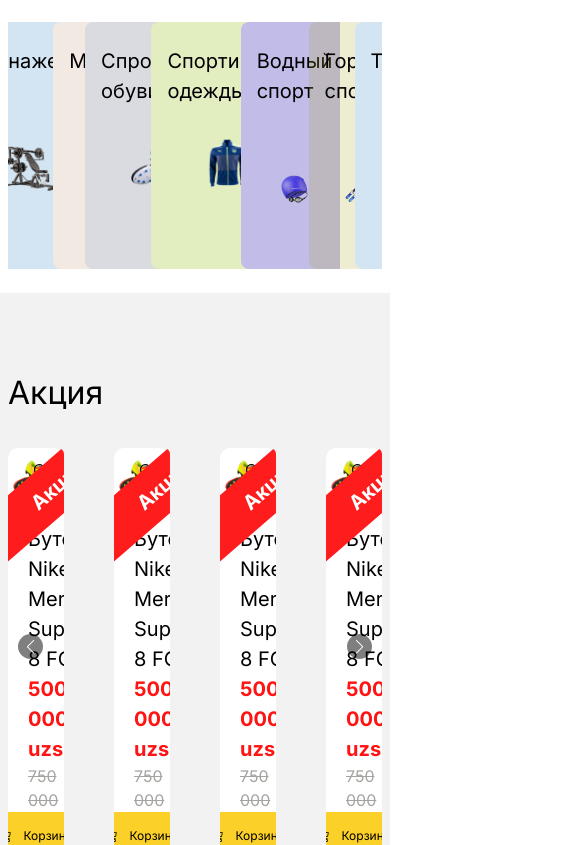
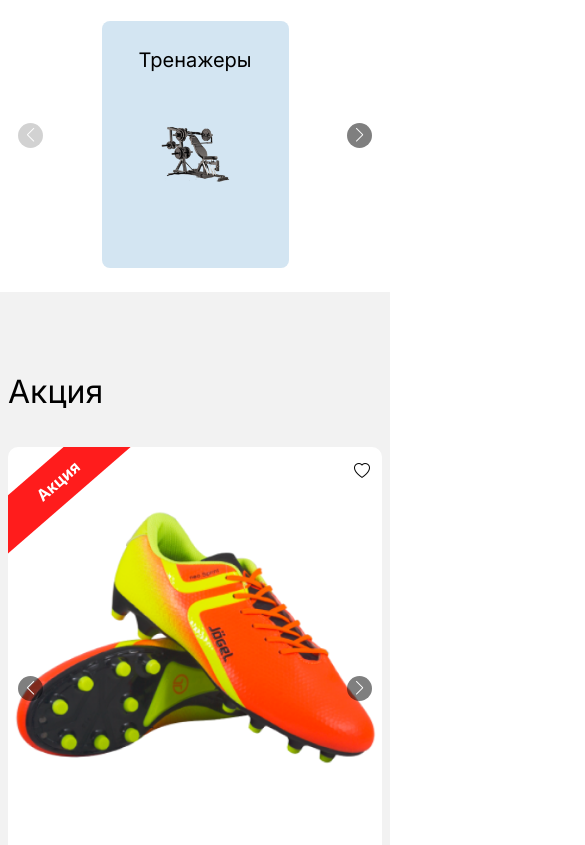
Before and after one commit to akhmadxon/SPORTMARKET.UZ, a Next.js app: page / in a window 390 px wide. Shown: the part 840-1685 px from the top of the page, 585 px wide, since content can reach past the window. Built offline with nearby package versions, Linux system fonts and the light colour scheme.

Commit message:
maked responsive

```diff
--- a/components/ui/card/carusel-cards.jsx
+++ b/components/ui/card/carusel-cards.jsx
@@ -1,32 +1,48 @@
-import Image from "next/image"
+import Image from "next/image";
+import { Butsa } from "@/assets/images/";
 
-import { Butsa  } from "@/assets/images/"
-
-function Index({text, bg}){
-  return <>
-  <div className="group w-[292px] h-[416px] rounded-md relative overflow-hidden ">
-    {
-        bg && <div style={{background:bg}}  className="absolute top-3 left-[-50px]  py-2.5 divide-fuchsia-50 items-center justify-center w-[200px] z-20 r] rotate-[-41deg] ">
-        <p className="text-[20px] font-bold text-white">{text}</p>
+function Index({ text, bg }) {
+  return (
+    <div className="group w-full sm:w-[292px] h-auto sm:h-[416px] rounded-md relative overflow-hidden">
+      {bg && (
+        <div
+          style={{ background: bg }}
+          className="absolute top-3 left-[-50px] py-2.5 items-center justify-center w-[200px] z-20 rotate-[-41deg]"
+        >
+          <p className="text-[16px] sm:text-[20px] font-bold text-white">
+            {text}
+          </p>
         </div>
-    }
-    <button className=" absolute top-3 right-3 cursor-pointer ">
-       <i className="bi bi-heart text-[18px] font-bold cursor-pointer"></i>
+      )}
+      <button className="absolute top-3 right-3 cursor-pointer">
+        <i className="bi bi-heart text-[16px] sm:text-[18px] font-bold"></i>
       </button>
-    <div className="mx-auto flex items-center justify-center overflow-hidden ">
-        <Image src={Butsa} width={202} height={174} alt="Sumka"  className="group-hover:scale-95 duration-300"/>
+      <div className="mx-auto flex items-center justify-center overflow-hidden">
+        <Image
+          src={Butsa}
+          width={202}
+          height={174}
+          alt="Sumka"
+          className="group-hover:scale-95 duration-300"
+        />
       </div>
-    <div className="flex flex-col items-start px-5 ">
-        <h2 className="text-[20px] text-start mt-5">Бутса Nike Mercurial Superfly 8 FG</h2>
-        <p className="text-[20px] font-bold text-[#FF1313] text-start ">500 000 uzs</p>
-        <del className="text-[16px] text-start text-[#1F1D14] opacity-[0.4]">750 000</del>
+      <div className="flex flex-col items-start px-3 sm:px-5">
+        <h2 className="text-[16px] sm:text-[20px] text-start mt-5">
+          Бутса Nike Mercurial Superfly 8 FG
+        </h2>
+        <p className="text-[16px] sm:text-[20px] font-bold text-[#FF1313] text-start">
+          500 000 uzs
+        </p>
+        <del className="text-[14px] sm:text-[16px] text-start text-[#1F1D14] opacity-40">
+          750 000
+        </del>
       </div>
-    <button className="flex w-full items-center justify-center gap-3 py-[15px] bg-[#FBD029] rounded-br-md rounded-bl-md">
-    <i className="bi bi-cart3"></i>
+      <button className="flex w-full items-center justify-center gap-3 py-[10px] sm:py-[15px] bg-[#FBD029] rounded-br-md rounded-bl-md">
+        <i className="bi bi-cart"></i>
         Корзина
       </button>
     </div>
-  </>
+  );
 }
 
-export default Index
+export default Index;
--- a/components/ui/carusel-1/style.css
+++ b/components/ui/carusel-1/style.css
@@ -1,3 +1,4 @@
+/* Base styles */
 .swiper-button-next,
 .swiper-button-prev {
   color: #fff;
@@ -23,4 +24,28 @@
 .swiper-pagination-bullets,
 .swiper-scrollbar {
   display: none;
-} /*# sourceMappingURL=style.css.map */
+}
+
+/* Responsive styles */
+@media (max-width: 768px) {
+  .swiper-button-next,
+  .swiper-button-prev {
+    width: 30px;
+    height: 30px;
+  }
+  .swiper-button-next:after,
+  .swiper-button-prev:after {
+    font-size: 16px;
+  }
+}
+@media (max-width: 480px) {
+  .swiper-button-next,
+  .swiper-button-prev {
+    width: 25px;
+    height: 25px;
+  }
+  .swiper-button-next:after,
+  .swiper-button-prev:after {
+    font-size: 14px;
+  }
+}/*# sourceMappingURL=style.css.map */
--- a/components/ui/catalog/index.jsx
+++ b/components/ui/catalog/index.jsx
@@ -1,45 +1,75 @@
-"use client"
+"use client";
 import React from 'react';
 import { Swiper, SwiperSlide } from 'swiper/react';
 import 'swiper/css';
 import 'swiper/css/free-mode';
 import 'swiper/css/pagination';
+import 'swiper/css/navigation';
 import "./style.scss";
-import { FreeMode, Pagination } from 'swiper/modules';
-import { Myachi , Obuv , Odejdi , Terenajorni , VodniSport , GorniSport } from '@/assets/images';
+import { FreeMode, Pagination, Navigation } from 'swiper/modules';
+import { Myachi, Obuv, Odejdi, Terenajorni, VodniSport, GorniSport } from '@/assets/images';
 import Image from 'next/image';
 
 export default function CaruselCatalog() {
   const data = [
-    {title: "Тренажеры" , bg: "#D3E5F2" , img: Terenajorni},
-    {title: "Мячи" , bg: "#F3E9E3" , img: Myachi},
-    {title:"Спротивные обуви", bg: "#DADBE0" , img:Obuv },
-    {title: "Спортивные одежды" , bg: "#E2EEC0" , img: Odejdi},
-    {title: "Водный спорт" , bg: "#C2BCE8" , img: VodniSport},
-    {title: "Горный спорт" , bg: "rgba(171,165,32,0.2)" , img: GorniSport},
-    {title: "Тренажеры" , bg: "#D3E5F2" , img: Terenajorni},
-    {title: "Мячи" , bg: "#F3E9E3" , img: Myachi},
-    {title:"Спротивные обуви", bg: "#DADBE0" , img:Obuv },
-    {title: "Спортивные одежды" , bg: "#E2EEC0" , img: Odejdi},
-    {title: "Водный спорт" , bg: "#C2BCE8" , img: VodniSport},
-    {title: "Горный спорт" , bg: "rgba(171,165,32,0.2)" , img: GorniSport},
+    { title: "Тренажеры", bg: "#D3E5F2", img: Terenajorni },
+    { title: "Мячи", bg: "#F3E9E3", img: Myachi },
+    { title: "Спротивные обуви", bg: "#DADBE0", img: Obuv },
+    { title: "Спортивные одежды", bg: "#E2EEC0", img: Odejdi },
+    { title: "Водный спорт", bg: "#C2BCE8", img: VodniSport },
+    { title: "Горный спорт", bg: "rgba(171,165,32,0.2)", img: GorniSport },
+    { title: "Тренажеры", bg: "#D3E5F2", img: Terenajorni },
+    { title: "Мячи", bg: "#F3E9E3", img: Myachi },
+    { title: "Спротивные обуви", bg: "#DADBE0", img: Obuv },
+    { title: "Спортивные одежды", bg: "#E2EEC0", img: Odejdi },
+    { title: "Водный спорт", bg: "#C2BCE8", img: VodniSport },
+    { title: "Горный спорт", bg: "rgba(171,165,32,0.2)", img: GorniSport },
   ];
 
   return (
     <Swiper
-      slidesPerView={6}
-      spaceBetween={24}
+      spaceBetween={0}
       freeMode={true}
       pagination={{
         clickable: true,
         el: '.swiper-pagination',
       }}
-      modules={[FreeMode, Pagination]}
+      navigation={{
+        nextEl: '.swiper-button-next',
+        prevEl: '.swiper-button-prev',
+      }}
+      breakpoints={{
+        320: {
+          slidesPerView: 1,
+          spaceBetween: 0,
+        },
+        640: {
+          slidesPerView: 2,
+          spaceBetween: 0,
+        },
+        768: {
+          slidesPerView: 3,
+          spaceBetween: 0,
+        },
+        1024: {
+          slidesPerView: 4,
+          spaceBetween: 0,
+        },
+        1280: {
+          slidesPerView: 5,
+          spaceBetween: 0,
+        },
+        1536: {
+          slidesPerView: 6,
+          spaceBetween: 0,
+        },
+      }}
+      modules={[FreeMode, Pagination, Navigation]}
       className="mySwiper"
     >
       {data.map((item, index) => (
         <SwiperSlide key={index}>
-          <div className="w-[187px] h-[247px] rounded-lg pt-6 pb-[36px] px-4 flex items-center justify-between flex-col" style={{background: item.bg }}>
+          <div className="w-[187px] h-[247px] rounded-lg pt-6 pb-[36px] px-4 flex items-center justify-between flex-col" style={{ background: item.bg }}>
             <div className="text-[20px] text-start">{item.title}</div>
             <div>
               <Image src={item.img} width={126} height={102} alt="logo" />
@@ -48,6 +78,8 @@ export default function CaruselCatalog() {
         </SwiperSlide>
       ))}
       <div className="swiper-pagination"></div>
+      <div className="swiper-button-next"></div>
+      <div className="swiper-button-prev"></div>
     </Swiper>
   );
 }
--- a/components/ui/product/index.jsx
+++ b/components/ui/product/index.jsx
@@ -1,44 +1,50 @@
-"use client"
-import { Swiper, SwiperSlide } from 'swiper/react';
-import 'swiper/css/navigation';
-import SwiperCore from 'swiper';
-import {
-    Navigation
-  } from "swiper/modules";
-
+"use client";
+import { Swiper, SwiperSlide } from "swiper/react";
+import "swiper/css";
+import "swiper/css/navigation";
+import SwiperCore from "swiper";
+import { Navigation } from "swiper/modules";
 
 SwiperCore.use([Navigation]);
 
-import { CaruselCard } from '../card';
+import { CaruselCard } from "../card";
 
-
-
-const Carusel = ({text , bg}) => {
+const Carusel = ({ text, bg }) => {
   return (
-    <div className="carousel-container ">
+    <div className="carousel-container">
       <Swiper
-        spaceBetween={50}
-        slidesPerView={4}
+        spaceBetween={20}
+        breakpoints={{
+          320: {
+            slidesPerView: 1,
+            spaceBetween: 10,
+          },
+          640: {
+            slidesPerView: 2,
+            spaceBetween: 20,
+          },
+          768: {
+            slidesPerView: 3,
+            spaceBetween: 30,
+          },
+          1024: {
+            slidesPerView: 4,
+            spaceBetween: 40,
+          },
+        }}
         navigation
         loop={true}
         className="mySwiper"
       >
-        <div className='test-Carusel bg-red-500'>
-            <SwiperSlide style={{borderRadius: 10}}><CaruselCard text={text} bg={bg}/></SwiperSlide>
-            <SwiperSlide style={{borderRadius: 10}}><CaruselCard text={text} bg={bg}/></SwiperSlide>
-            <SwiperSlide style={{borderRadius: 10}}><CaruselCard text={text} bg={bg}/></SwiperSlide>
-            <SwiperSlide style={{borderRadius: 10}}><CaruselCard text={text} bg={bg}/></SwiperSlide>
-            <SwiperSlide style={{borderRadius: 10}}><CaruselCard text={text} bg={bg}/></SwiperSlide>
-            <SwiperSlide style={{borderRadius: 10}}><CaruselCard text={text} bg={bg}/></SwiperSlide>
-            <SwiperSlide style={{borderRadius: 10}}><CaruselCard text={text} bg={bg}/></SwiperSlide>
-            <SwiperSlide style={{borderRadius: 10}}><CaruselCard text={text} bg={bg}/></SwiperSlide>
-            <SwiperSlide style={{borderRadius: 10}}><CaruselCard text={text} bg={bg}/></SwiperSlide>
-            <SwiperSlide style={{borderRadius: 10}}><CaruselCard text={text} bg={bg}/></SwiperSlide>
-
-        </div>
+        {Array.from({ length: 10 }).map((_, index) => (
+          <SwiperSlide key={index} style={{ borderRadius: 10 }}>
+            <CaruselCard text={text} bg={bg} />
+          </SwiperSlide>
+        ))}
       </Swiper>
     </div>
   );
 };
-  Carusel.displayName = 'Carusel';
+
+Carusel.displayName = "Carusel";
 export default Carusel;
--- a/components/ui/product/style.css
+++ b/components/ui/product/style.css
@@ -1,4 +1,4 @@
-  /* styles/globals.css or components/Carousel.module.css */
+/* Base styles */
 .carousel-container {
   position: relative;
 }
@@ -44,4 +44,49 @@
 .test-Carusel {
   margin-top: 50px;
   background: red;
-  } /*# sourceMappingURL=style.css.map */
+}
+
+/* Responsive styles */
+@media (max-width: 768px) {
+  .swiper-button-prev,
+  .swiper-button-next {
+    color: #333; /* Change color for better visibility on smaller screens */
+    top: 10px; /* Adjust position */
+    width: 30px; /* Reduce button size */
+    height: 30px; /* Reduce button size */
+  }
+  .swiper-button-prev {
+    left: 5px; /* Adjust position */
+  }
+  .swiper-button-next {
+    right: 5px; /* Adjust position */
+  }
+  .slide-content {
+    padding: 10px; /* Add padding for smaller screens */
+  }
+  .slide-content .price,
+  .slide-content .old-price {
+    font-size: 14px; /* Adjust font size for smaller screens */
+  }
+}
+@media (max-width: 480px) {
+  .swiper-button-prev,
+  .swiper-button-next {
+    top: 5px; /* Further adjust position */
+    width: 25px; /* Further reduce button size */
+    height: 25px; /* Further reduce button size */
+  }
+  .swiper-button-prev {
+    left: 3px; /* Further adjust position */
+  }
+  .swiper-button-next {
+    right: 3px; /* Further adjust position */
+  }
+  .slide-content .price,
+  .slide-content .old-price {
+    font-size: 12px; /* Further adjust font size */
+  }
+  .test-Carusel {
+    margin-top: 20px; /* Adjust margin for smaller screens */
+  }
+}/*# sourceMappingURL=style.css.map */
```
Also changed, not shown: components/ui/afzalik/index.jsx (+8 -9 lines), components/ui/card/card.jsx (+3 -6 lines), components/ui/haqida/index.jsx (+7 -7 lines), components/ui/helpful/index.jsx (+22 -20 lines), 2 other files (tests, documents, lock files or other folders). Lines whose indentation alone changed are shown as unchanged.
